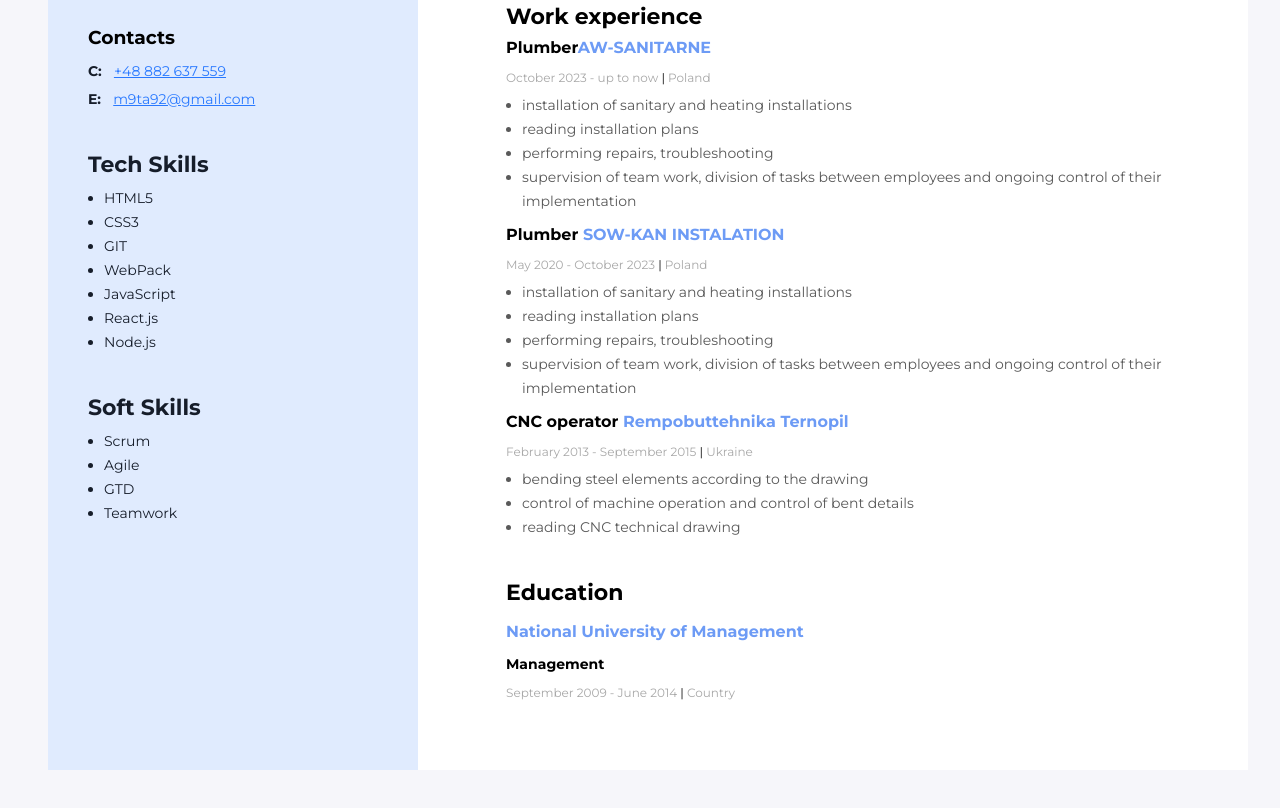
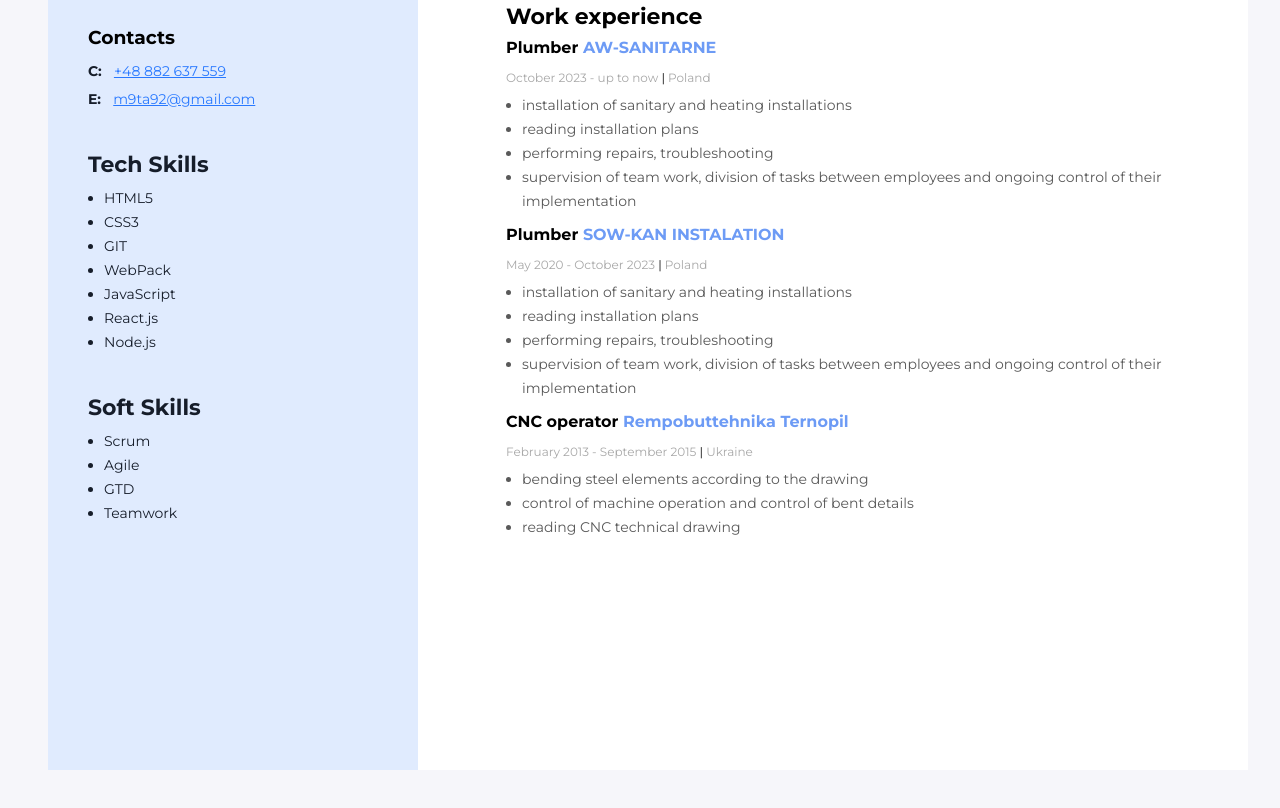
Before and after one commit to m9ta92/resume-andrii-sheremeta-goit, a plain HTML site: page index.html in a window 1280 px wide. Shown: the part 478-1286 px from the top of the page. Drawn offline with Linux system fonts and the light colour scheme.

Commit message:
Update index.html

```diff
--- a/index.html
+++ b/index.html
@@ -59,7 +59,7 @@
                 <h3 class="work-experience-title">Work experience</h3>
                 <!--Company 1-->
                 <div class="work-experience-container">
-                    <h4 class="work-experience-company">Plumber<span class="company-name">AW-SANITARNE</span>
+                    <h4 class="work-experience-company">Plumber <span class="company-name">AW-SANITARNE</span>
                     </h4>
                     <p class="work-experience-period">October 2023 - up to now <span
                             class="work-experience-period-separator">|</span> Poland</p>
@@ -100,15 +100,7 @@
                 </div>
             </div>
             <!--Education-->
-            <div class="education">
-                <h3 class="education-title">Education</h3>
-                <p class="education-school">National University of Management</p>
-                <p class="education-profession">Management</p>
-                <p class="education-period">September 2009 - June 2014
-                    <span class="education-period-separator">|</span>
-                    Country
-                </p>
-            </div>
+
         </div>
         <!--Sidebar-->
         <aside class="sidebar">
```
